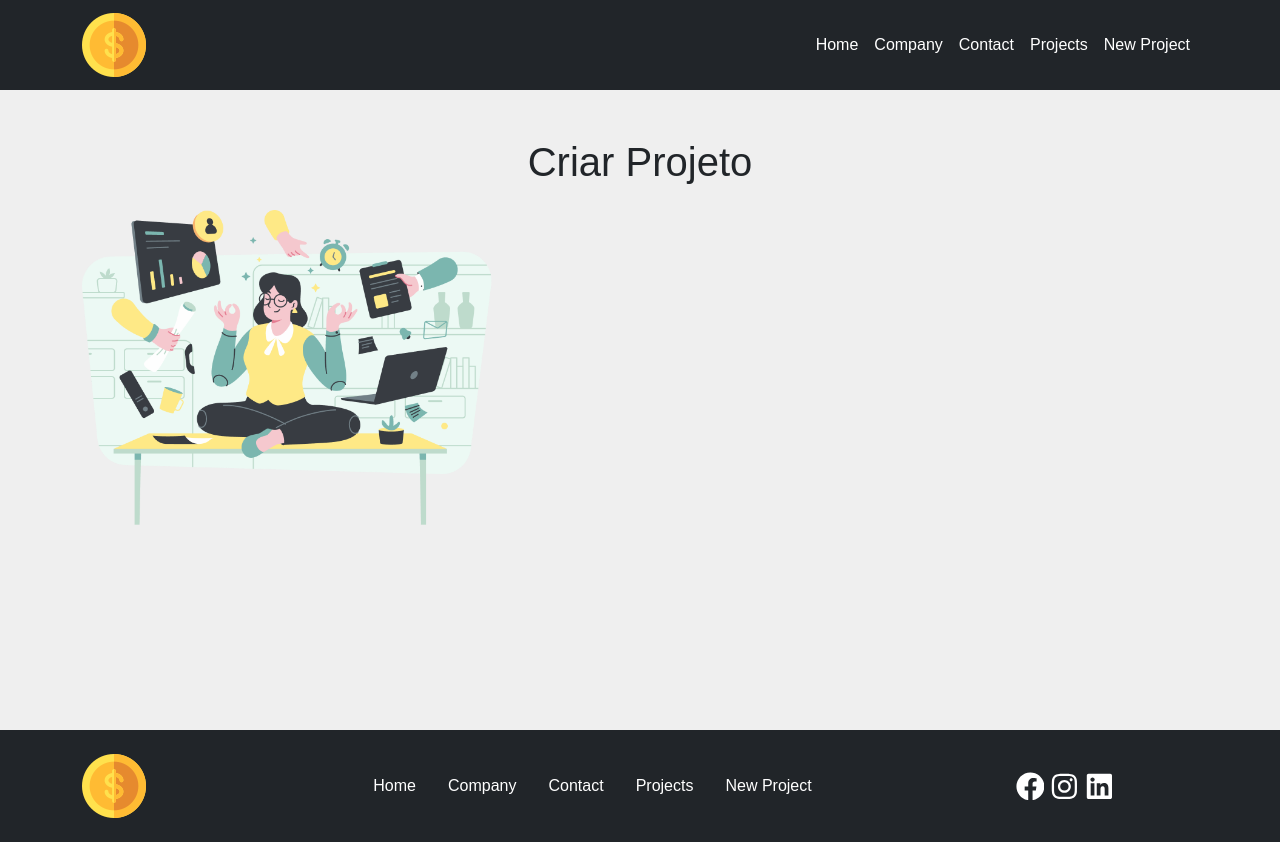
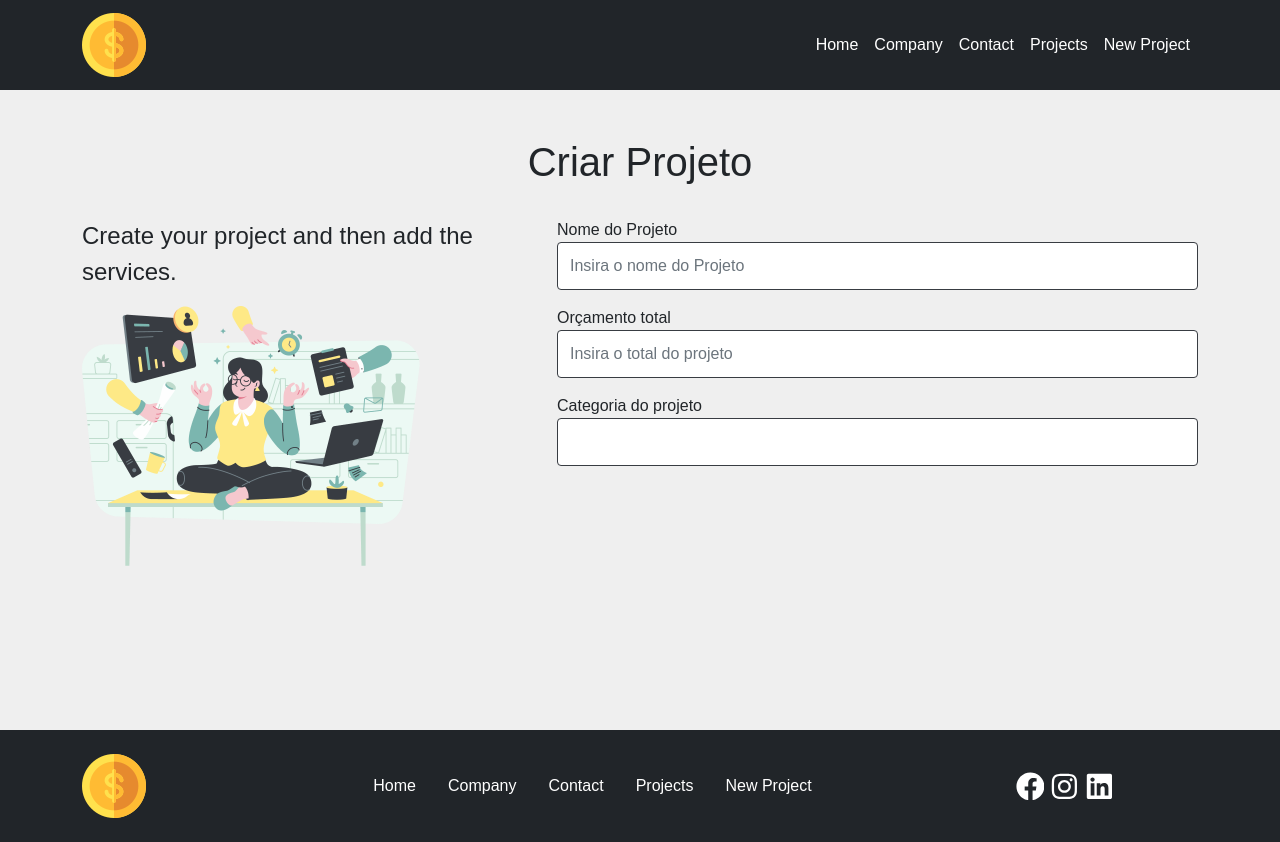
Before and after one commit to eliabedossantos/costs, a React (Create React App) app: page /new-project in a window 1280 px wide. Built offline with nearby package versions, Linux system fonts and the light colour scheme.

Commit message:
add project form

```diff
--- a/src/components/pages/NewProject.js
+++ b/src/components/pages/NewProject.js
@@ -4,6 +4,7 @@ import { Link } from 'react-router-dom';
 // Layout
 import { Container, Row, Col } from 'react-bootstrap';
 import LinkButton from '../layout/LinkButton';
+import ProjectForm from '../project/ProjectForm';
 
 // Styles
 import styles from './modules/NewProject.module.css';
@@ -20,15 +21,17 @@ function NewProject(){
                         <h1>Criar Projeto</h1>
                     </Col>
                 </Row>
-                <Row>
-                    <Col md={6} className={``}>
+                <Row className='mt-4'>
+                    <Col md={5} className={`d-flex justify-content-center`}>
+                        <div>
                             <p className={`${styles.text__description}`}>
-
+                                Create your project and then add the services.
                             </p>
-                        <img src={project} alt="Project manneger"  className="w-75 mw-100" />
+                            <img src={project} alt="Project manneger"  className="w-75 mw-100" />
+                        </div>
                     </Col>
-                    <Col md={6} className={`d-flex justify-content-center`}>
-
+                    <Col md={7}>
+                        <ProjectForm />
                     </Col>
                 </Row>
             </Container>
--- /dev/null
+++ b/src/components/project/ProjectForm.js
@@ -0,0 +1,24 @@
+import './modules/ProjectForm.module.css';
+function ProjectForm(){
+    return(
+        <form>
+            <div className="form-group">
+                <label htmlFor="projectName">Nome do Projeto</label>
+                <input type="text" className="form-control" id="projectName" placeholder="Insira o nome do Projeto" required />
+            </div>
+            <div className="form-group mt-3">
+                <label htmlFor="valueTotal">Orçamento total</label>
+                <input type="number" className="form-control" id="valueTotal" placeholder="Insira o total do projeto" required />
+            </div>
+            <div className="form-group mt-3">
+                <label htmlFor="categoryProject">Categoria do projeto</label>
+                <select className="form-control" id="categoryProject" required name='categoryProject'>
+                    <option disabled>Selecione a categoria</option>
+                </select>
+            </div>
+
+        </form>
+    );
+}
+
+export default ProjectForm;
--- /dev/null
+++ b/src/components/project/modules/ProjectForm.module.css
@@ -0,0 +1,4 @@
+input, select {
+    height: 3em;
+    border: 1.4px solid #383c42 !important;
+}
```
